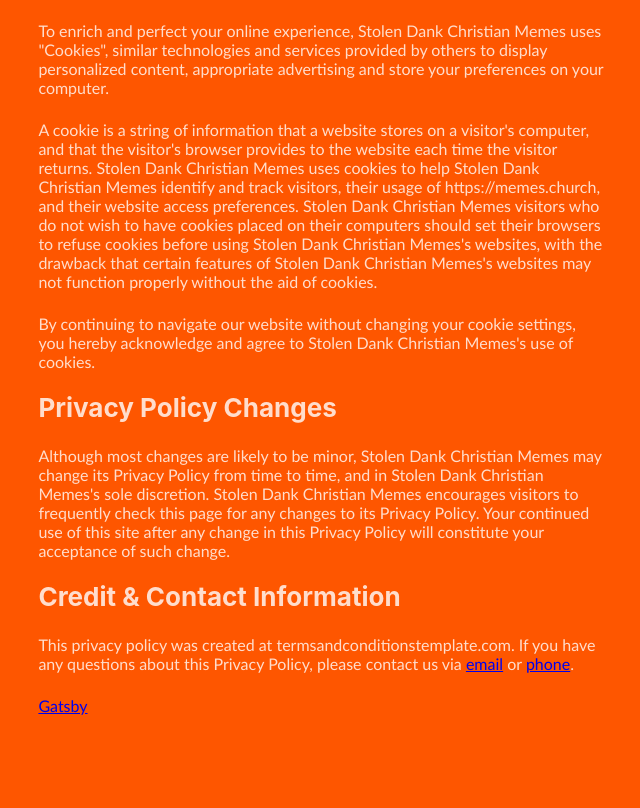
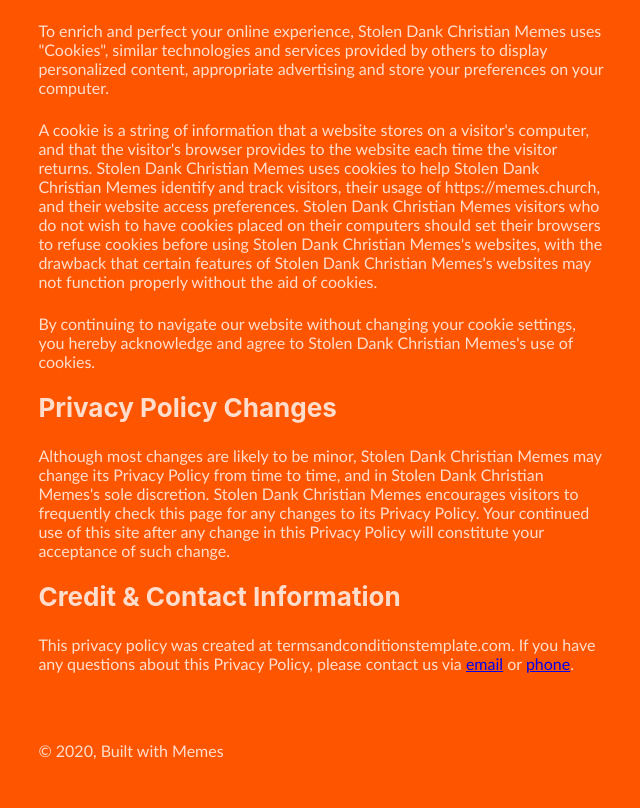
Before and after one commit to ThatGuySam/stolen-website, a Gatsby site: page /docs/privacy-policy in a window 1280 px wide. Shown: the part 2340-3148 px from the top of the page, without its empty margins (319-959 px from the left). Built offline with nearby package versions, Linux system fonts and the light colour scheme; Gatsby itself is replaced by a stand-in of ours; a web font is replaced by a local one.

Commit message:
Update footer copyright

```diff
--- a/src/components/layout.js
+++ b/src/components/layout.js
@@ -35,14 +35,13 @@
         }}
       >
         <main>{children}</main>
-          {` `}
-          <a href="https://www.gatsbyjs.org">Gatsby</a>
         <footer
           style={{
             paddingTop: '45px',
             paddingBottom: '45px',
           }}
         >
+          © {new Date().getFullYear()}, Built with Memes
         </footer>
       </div>
     </>
```
